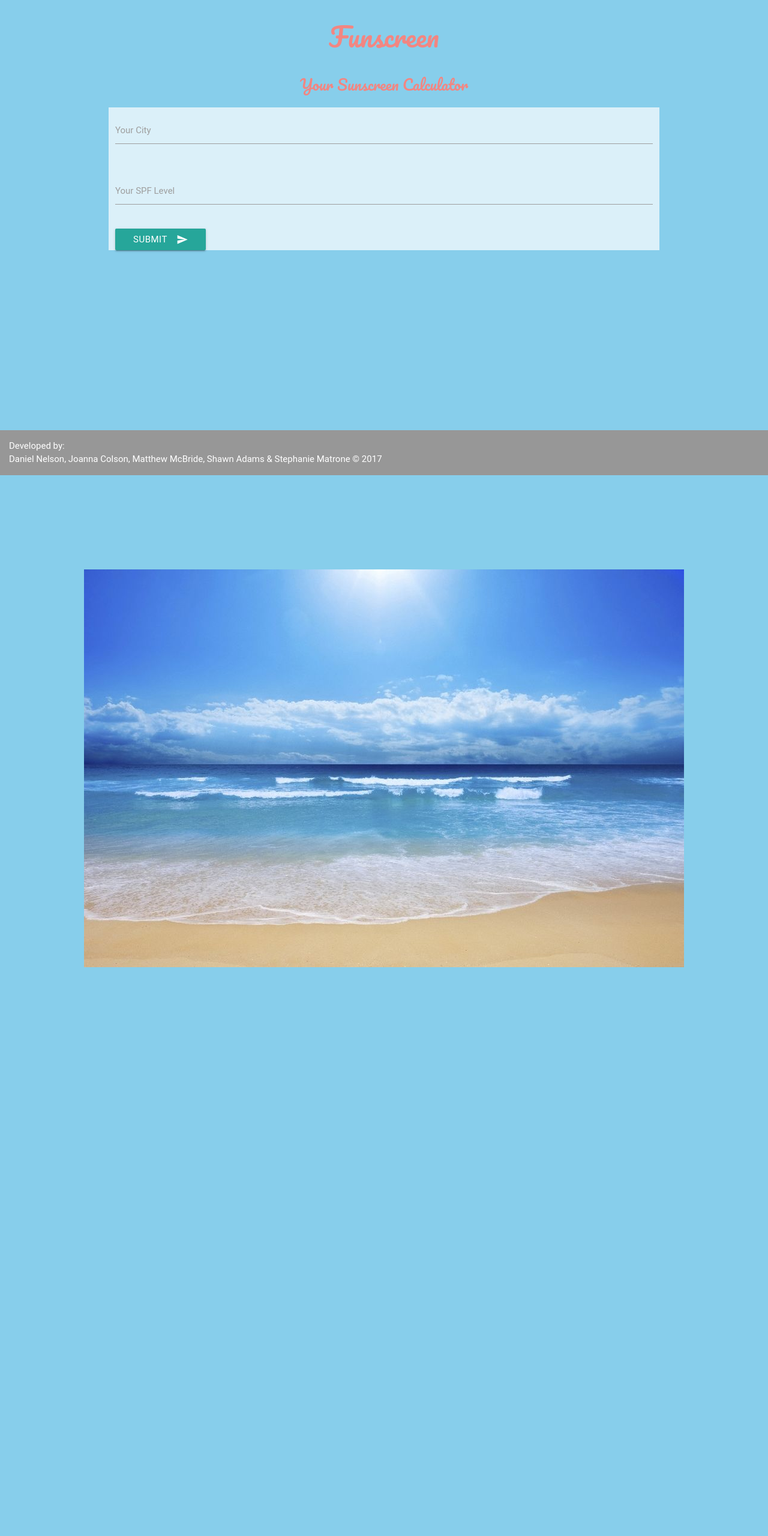
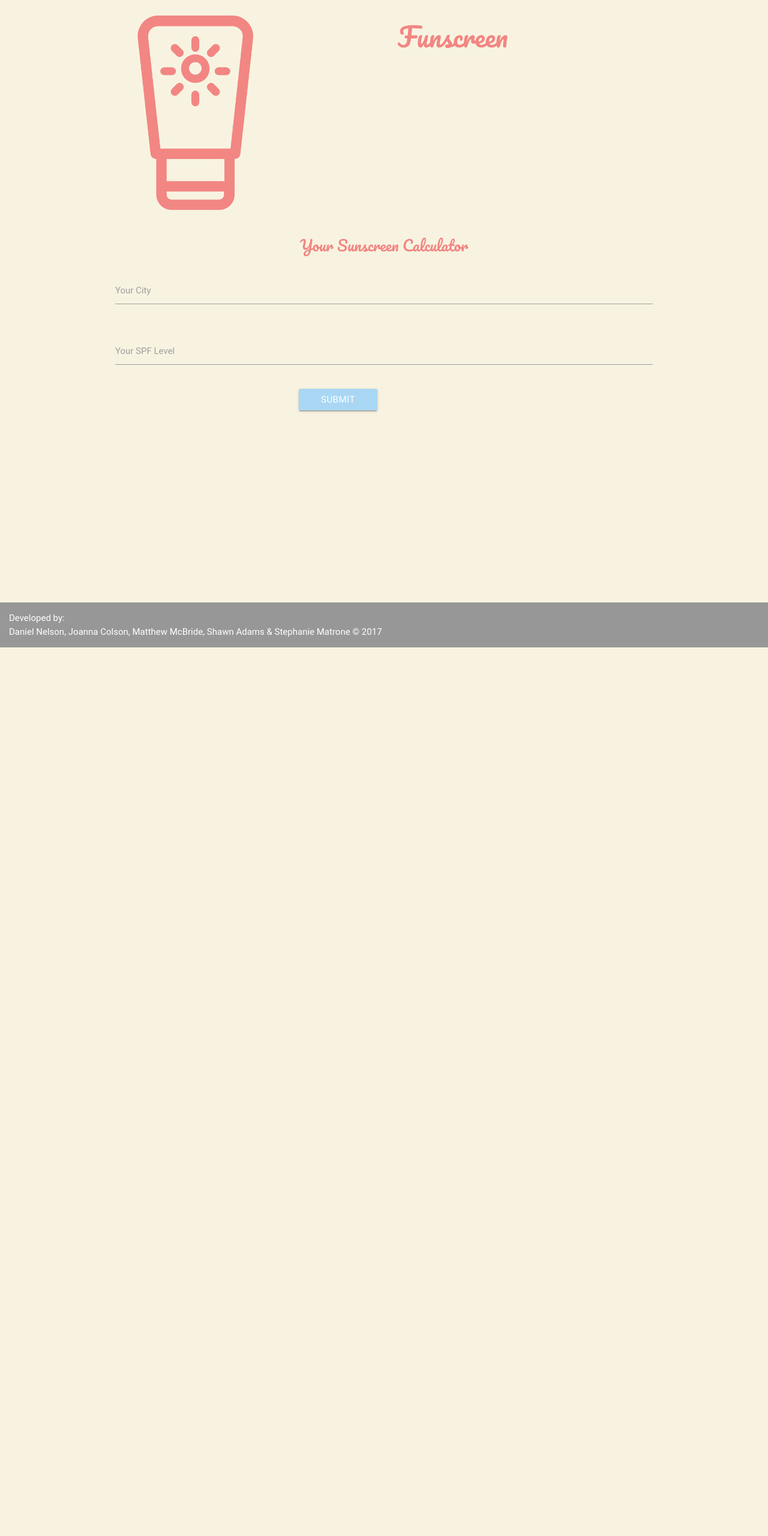
Before and after one commit to buffalocheck/sunscreen-funscreen, a PHP site: page / in a window 1280 px wide. Shown: the whole page at 60% size. Run offline with PHP 8.4, Linux system fonts and the light colour scheme; some libraries are stand-ins or nearby versions; some web fonts are replaced.

Commit message:
more styles

```diff
--- a/css/style.css
+++ b/css/style.css
@@ -1,11 +1,13 @@
 main {
-    background: skyblue url("../img/sunny1.jpg") no-repeat fixed center;
+    background-color: rgba(242, 231, 195, .5);
+    /*background: skyblue url("../img/sunny1.jpg") no-repeat fixed center;*/
     min-height: 200vw;
 }
 
-#form1 {
+
+/*#form1 {
     background-color: rgba(255, 255, 255, 0.7);
-}
+}*/
 
 .splash-headline {
     margin: 1em auto 0.3em;
@@ -30,3 +32,18 @@ footer p {
     margin-bottom: 0;
     padding: 1em;
 }
+
+#logo {
+    max-width: 100%;
+    max-height: 100%;
+    margin-left: 2em;
+}
+
+.btn {
+    background-color: rgba(169, 215, 243, 1);
+}
+
+#city,
+#spf {
+    font-size: 1.5em;
+}
--- a/index.html
+++ b/index.html
@@ -18,10 +18,12 @@
     <main>
         <div class=container>
             <div class="row">
-                <div class="col s12 splash-headline">
+                <div class="col s3 splash-headline">
+                    <img src="./img/funscreen_logo.png" alt="logo" id="logo">
+                    <!--     <h3 class="center">Fun</h3> -->
+                </div>
+                <div class="col s9 splash-headline">
                     <h3 class="center">Funscreen</h3>
-                    <!-- <h4 class="center">Funscreen</h4> -->
-                    <!-- <h3 class="center">Calculator</h3> -->
                 </div>
             </div>
         </div>
@@ -46,16 +48,24 @@
                         </div>
                     </div>
                     <!-- Submit Button -->
-                    <button class="btn waves-effect waves-light" type="submit" name="action">Submit
-                        <i class="material-icons right">send</i>
-                    </button>
+                    <div class="row">
+                        <div class="col s4"></div>
+                        <div class="col s2">
+                            <button class="btn waves-effect waves-light" type="submit" name="action">Submit
+                                <i class="material-icons right">send</i>
+                            </button>
+                        </div>
+                        <div class="col s6"></div>
+                    </div>
                 </form>
             </div>
         </div>
         <!-- Weather response validation -->
-        <h5 id="temp"></h5>
-        <h5 id="UVLevel"></h5>
-        <h5 id="ApplyFreq"></h5>
+        <div class="container">
+            <h6 id="temp"></h6>
+            <h6 id="UVLevel"></h6>
+            <h6 id="ApplyFreq"></h6>
+        </div>
         <!-- Form 2 form -->
         <!-- <div id="form2" class="container">
     <h1>Form 2</h1>
```
